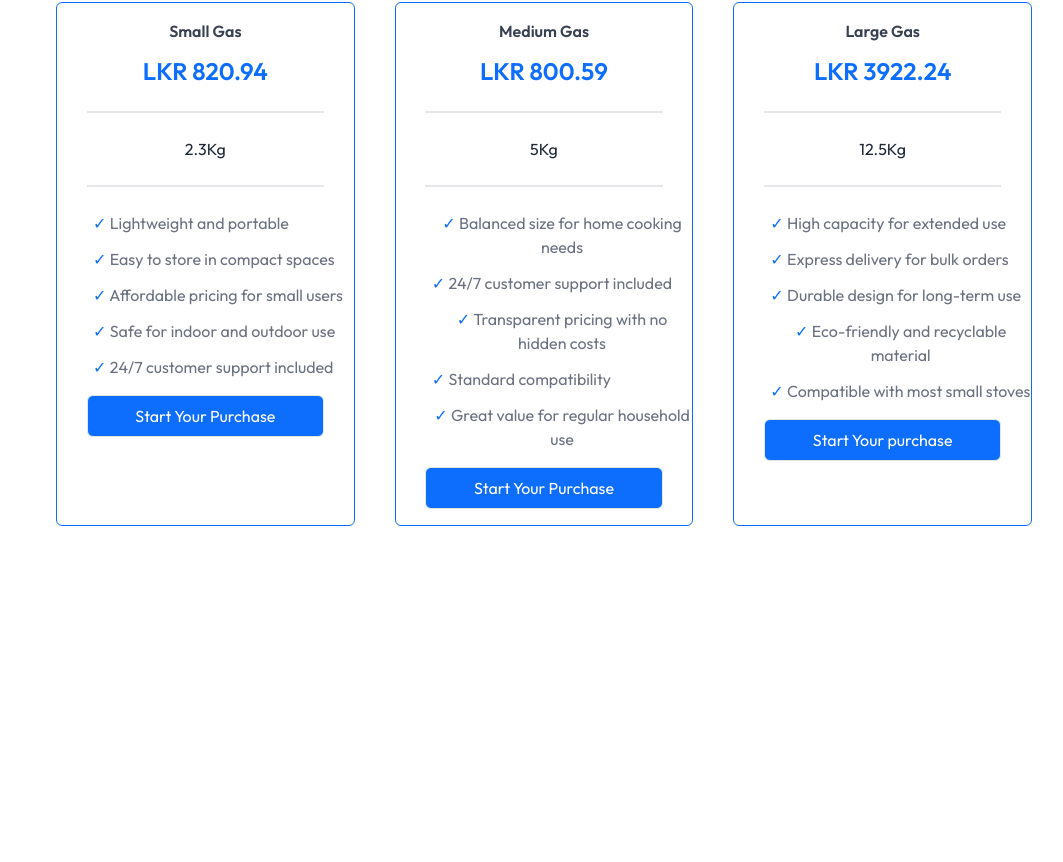
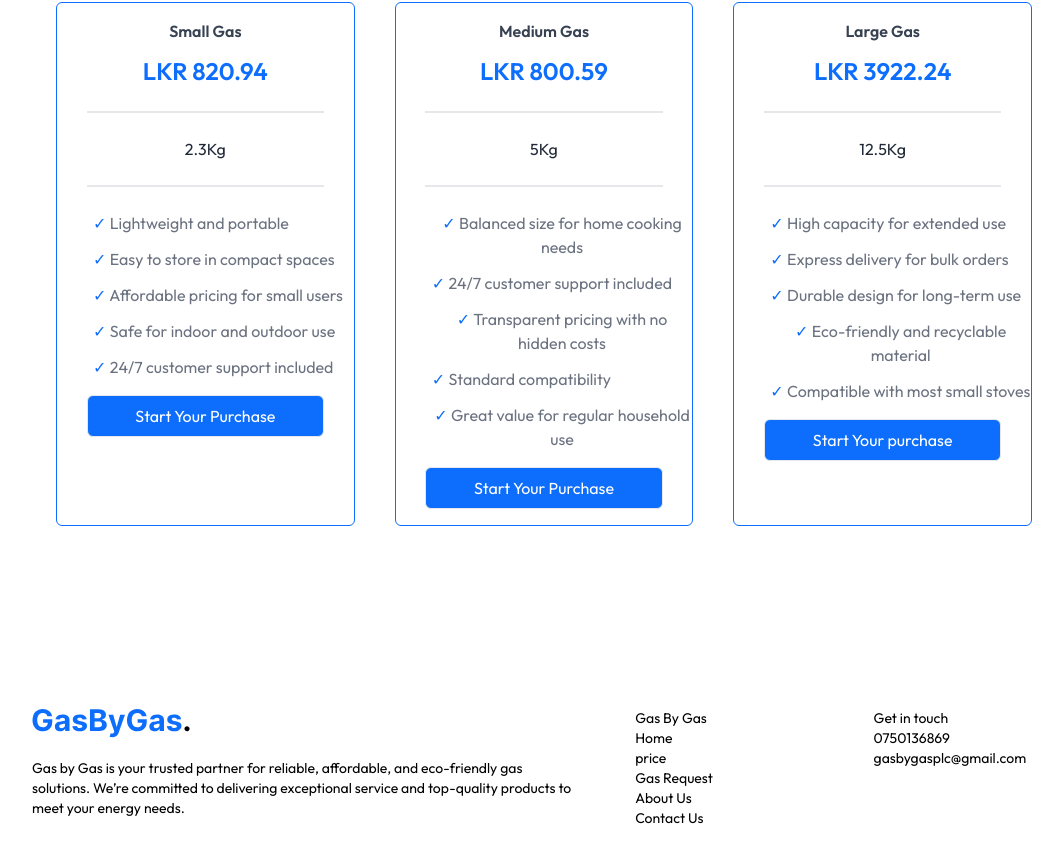
Before and after one commit to gasbygasplc/Supply-Chain-Management-for-Gas-By-Bas-PLC, a React (Vite) app in the folder frontend/: page /Pricing-Cart in a window 1280 px wide. Shown: the part 340-1202 px from the top of the page, without its empty margins (96-1159 px from the left). Before the commit the page ends 888 px from the top, so only its background shows below. Built offline with nearby package versions, Linux system fonts and the light colour scheme.

Commit message:
Add Footer component with enhanced layout and content

```diff
--- a/frontend/src/App.jsx
+++ b/frontend/src/App.jsx
@@ -4,6 +4,7 @@ import { Route, Routes } from 'react-router-dom'
 import Home from './Pages/Home'
 import Navbar from './Components/Navbar'
 import Price from './Components/Price'
+import Footer from './Components/Footer'
 
 const App = () => {
 
@@ -21,6 +22,8 @@ const App = () => {
 
       </Routes>
 
+      <Footer/>
+
     </div>
 
   )
--- a/frontend/src/Components/Footer.jsx
+++ b/frontend/src/Components/Footer.jsx
@@ -5,15 +5,15 @@ const Footer = () => {
 
   return (
 
-    <footer>
+    <footer className='flex flex-col sm:grid grid-cols-[3fr_1fr_1fr] gap-14 my-10 mt-40 text-sm'>
 
-        {/* ========================================= Left Side ================================================= */}
+      {/* ========================================= Left Side ================================================= */}
 
         <div>
 
-          <img src={asstets.logo} alt="" />
+          <img className='mb-5 w-30' src={asstets.logo} alt="" />
 
-          <p></p>
+          <p>Gas by Gas is your trusted partner for reliable, affordable, and eco-friendly gas solutions. We’re committed to delivering exceptional service and top-quality products to meet your energy needs.</p>
 
         </div>
 
@@ -21,15 +21,15 @@ const Footer = () => {
 
         <div>
 
-          <p></p>
+          <p>Gas By Gas</p>
 
           <ul>
 
-            <li></li>
-            <li></li>
-            <li></li>
-            <li></li>
-            <li></li>
+            <li>Home</li>
+            <li>price</li>
+            <li>Gas Request</li>
+            <li>About Us</li>
+            <li>Contact Us</li>
 
           </ul>
 
@@ -39,12 +39,12 @@ const Footer = () => {
 
         <div>
 
-          <p></p>
+          <p>Get in touch</p>
 
           <ul>
 
-            <li></li>
-            <li></li>
+            <li>0750136869</li>
+            <li>gasbygasplc@gmail.com</li>
 
           </ul>
 
```
